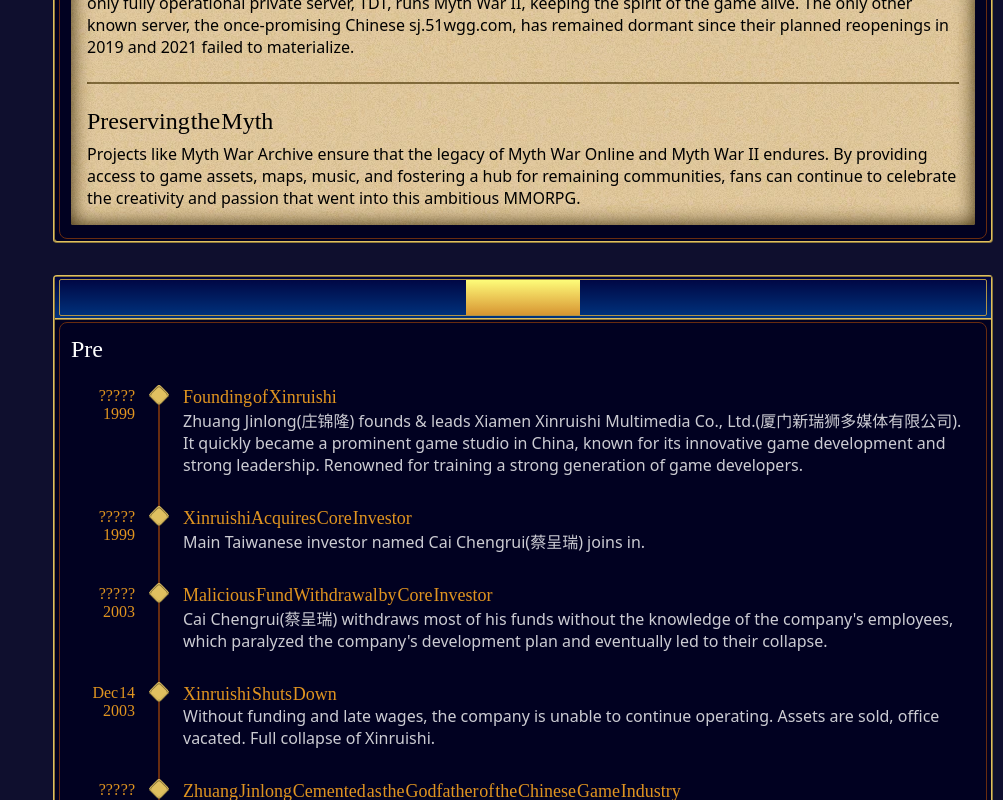
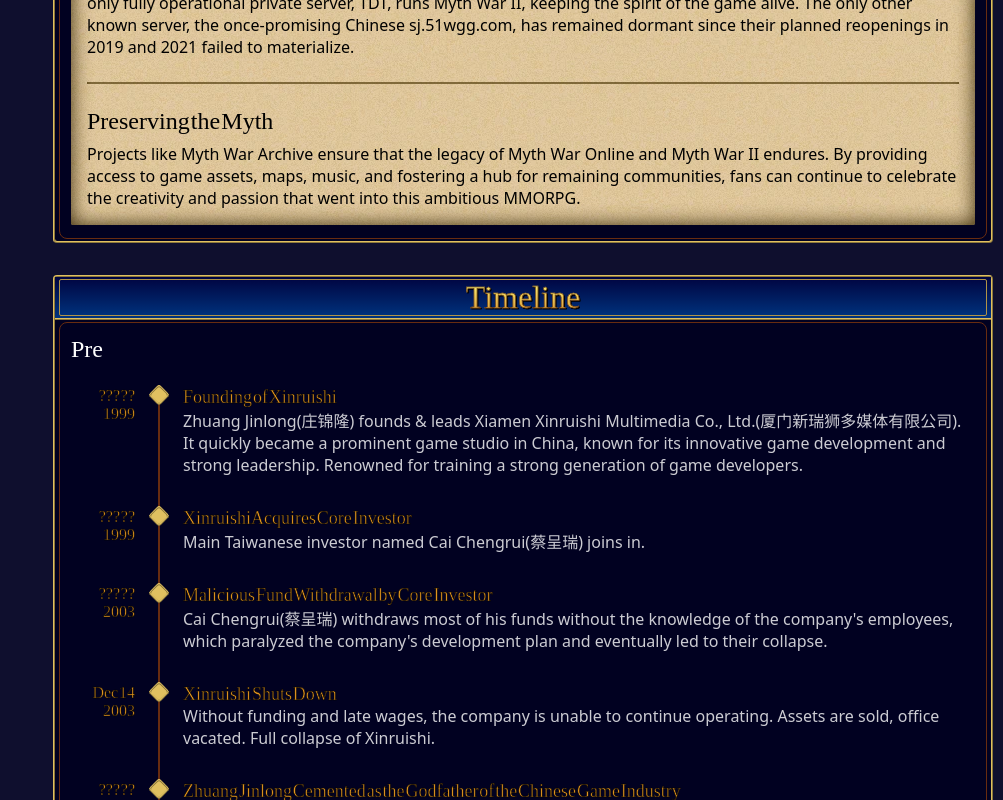
Before and after one commit to MGSimard/myth-war-archive-v2, a React (Vite) app: page /game-history in a window 1280 px wide. Shown: the part 1240-2040 px from the top of the page, without its empty margins (277-1280 px from the left). Built offline with nearby package versions, Linux system fonts and the light colour scheme; a web font is replaced by a local one.

Commit message:
Now bring back the special text

```diff
--- a/src/_styles/global.css
+++ b/src/_styles/global.css
@@ -147,10 +147,10 @@
   height: 0.2rem;
   box-shadow: inset 0 0 0.4rem #4d3807;
   border: none;
-  /* -webkit-backdrop-filter: saturate(1.5);
+  /* /* -webkit-backdrop-filter: saturate(1.5);
   backdrop-filter: saturate(1.5); */
 }
-table {
+*/ table {
   border-collapse: collapse;
 }
 /**/
@@ -162,12 +162,12 @@
   font-weight: 400;
   color: transparent;
   text-align: center;
-  /* -webkit-text-fill-color: transparent;
-  -webkit-text-stroke: 0.05rem var(--clrBrown); */
+  -webkit-text-fill-color: transparent;
+  -webkit-text-stroke: 0.05rem var(--clrBrown);
   background: var(--gradientHeading);
-  /* background-clip: text;
-  -webkit-background-clip: text; */
-  /* filter: drop-shadow(0.1rem 0.1rem black); */
+  background-clip: text;
+  -webkit-background-clip: text;
+  filter: drop-shadow(0.1rem 0.1rem black);
 }
 .papyrus {
   display: flex;
@@ -187,7 +187,7 @@
   font-weight: 400;
   word-spacing: -0.2em;
   color: var(--clrInputLabel);
-  /* -webkit-text-stroke: 0.05rem oklch(0 0 1); */
+  -webkit-text-stroke: 0.05rem oklch(0 0 1);
 }
 /**/
 /* SIDENAV */
@@ -298,7 +298,7 @@
   font-size: 2rem;
   margin-bottom: 1.2rem;
   color: var(--clrInputLabel);
-  /* -webkit-text-stroke: 0.05rem oklch(0 0 1); */
+  -webkit-text-stroke: 0.05rem oklch(0 0 1);
 }
 #sidenav-content ul {
   display: flex;
@@ -357,7 +357,7 @@
   display: block;
   font-family: var(--displayFont);
   font-size: clamp(4rem, 10vw, 8rem);
-  /* -webkit-text-stroke: 1rem oklch(0.49 0.1838 259.24); */
+  -webkit-text-stroke: 1rem oklch(0.49 0.1838 259.24);
   line-height: 1;
   z-index: 1;
 }
@@ -366,12 +366,12 @@
   position: absolute;
   inset: 0;
   color: transparent;
-  /* -webkit-text-fill-color: transparent;
-  -webkit-text-stroke: 0.1rem oklch(1 0 0); */
-  /* background: linear-gradient(to bottom, oklch(0 0 1), oklch(0.4019 0.234 264.84), oklch(0 0 1)); */
-  /* background-clip: text;
-  -webkit-background-clip: text; */
-  /* filter: drop-shadow(0 0 0.2rem oklch(0.5 0.2801 267.62)); */
+  -webkit-text-fill-color: transparent;
+  -webkit-text-stroke: 0.1rem oklch(1 0 0);
+  background: linear-gradient(to bottom, oklch(0 0 1), oklch(0.4019 0.234 264.84), oklch(0 0 1));
+  background-clip: text;
+  -webkit-background-clip: text;
+  filter: drop-shadow(0 0 0.2rem oklch(0.5 0.2801 267.62));
   z-index: 1;
   pointer-events: none;
 }
@@ -467,7 +467,7 @@
   font-family: var(--headingFont);
   font-size: 1.6rem;
   color: var(--clrInputLabel);
-  /* -webkit-text-stroke: 0.05rem oklch(0 0 1); */
+  -webkit-text-stroke: 0.05rem oklch(0 0 1);
   text-align: right;
   word-spacing: -0.2em;
 }
@@ -504,7 +504,7 @@
 .timeline-item-content h4 {
   font-size: 1.8rem;
   color: var(--clrInputLabel);
-  /* -webkit-text-stroke: 0.05rem oklch(0 0 1); */
+  -webkit-text-stroke: 0.05rem oklch(0 0 1);
 }
 .timeline-item-content p {
   word-break: break-word;
@@ -740,7 +740,7 @@
   font-weight: 400;
   word-spacing: -0.2em;
   color: var(--clrInputLabel);
-  /* -webkit-text-stroke: 0.05rem oklch(0 0 1); */
+  -webkit-text-stroke: 0.05rem oklch(0 0 1);
   background: oklch(0.26 0.1127 276.37);
   border-bottom: 0.2rem ridge var(--clrGoldInnerLineLight);
 }
```
